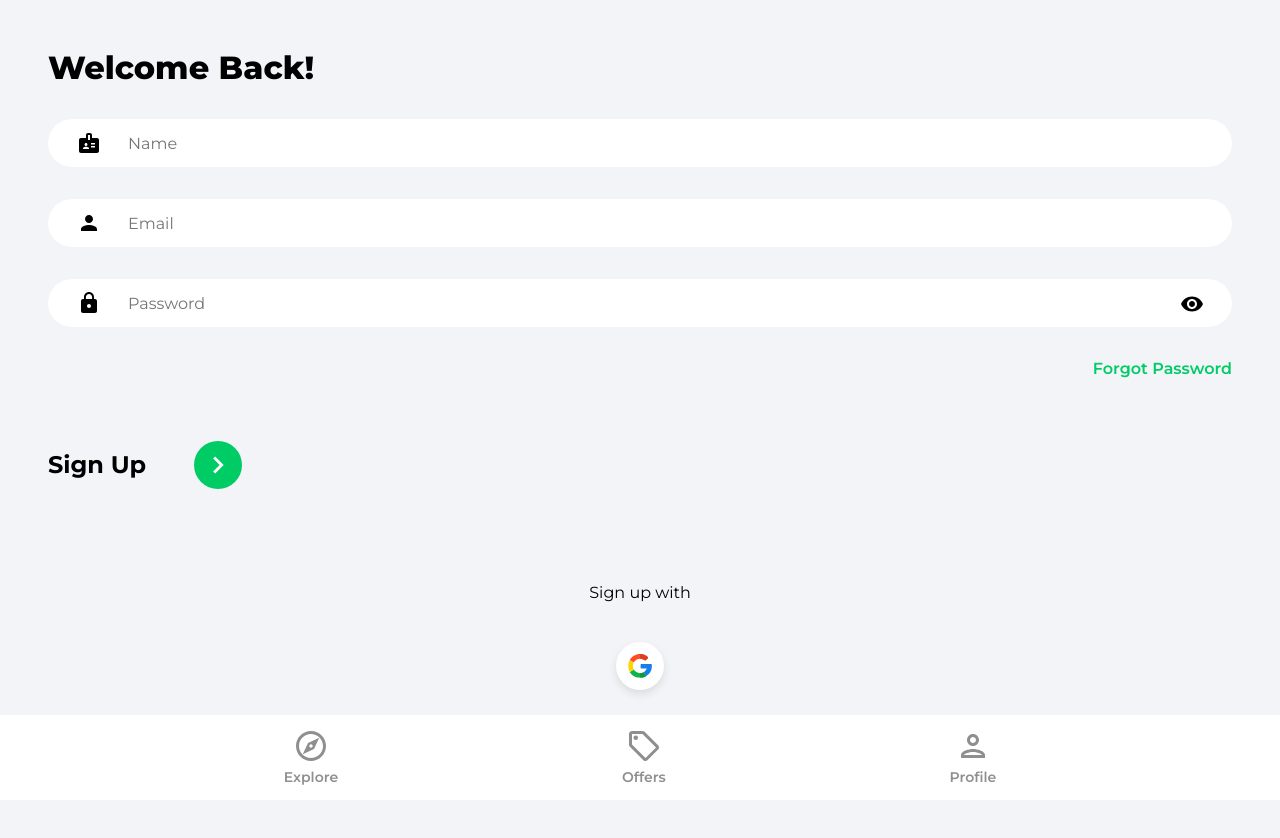
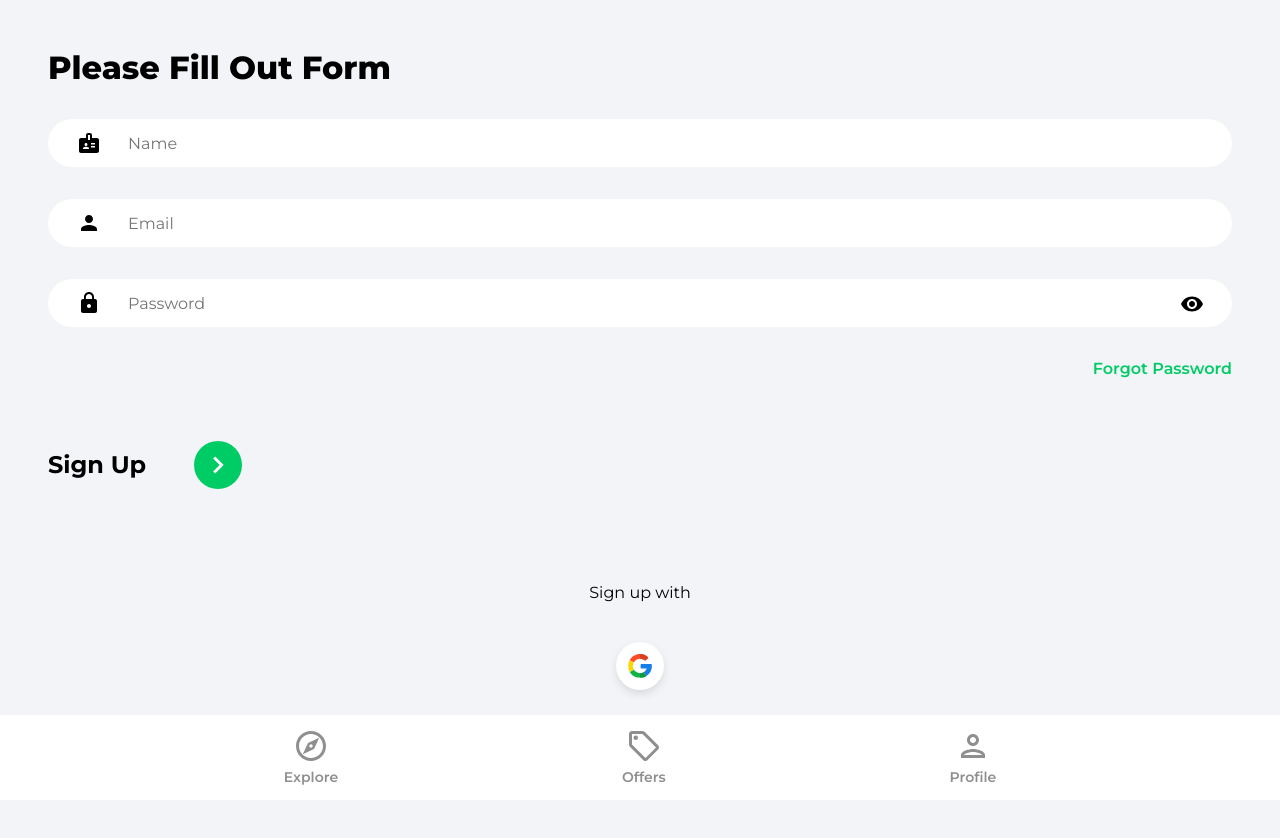
Before and after one commit to bradtraversy/house-marketplace, a React (Create React App) app: page /sign-up in a window 1280 px wide. Shown: the top 838 px of the page. Built offline with nearby package versions, Linux system fonts and the light colour scheme.

Commit message:
Mo betta

```diff
--- a/src/pages/SignUp.jsx
+++ b/src/pages/SignUp.jsx
@@ -64,7 +64,7 @@ function SignUp() {
     <>
       <div className='pageContainer'>
         <header>
-          <p className='pageHeader'>Welcome Back!</p>
+          <p className='pageHeader'>Please Fill Out Form</p>
         </header>
 
         <form onSubmit={onSubmit}>
```
